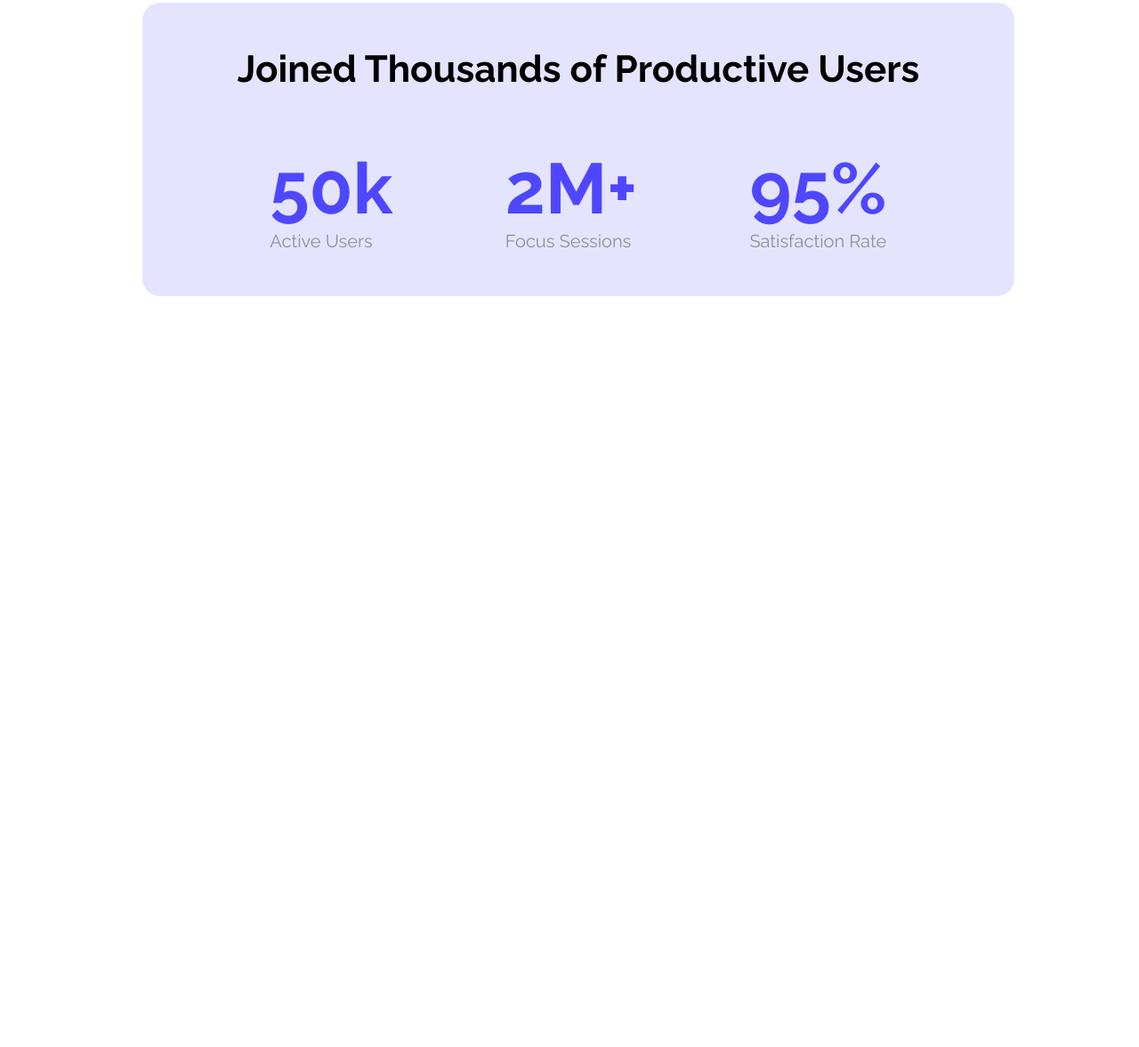
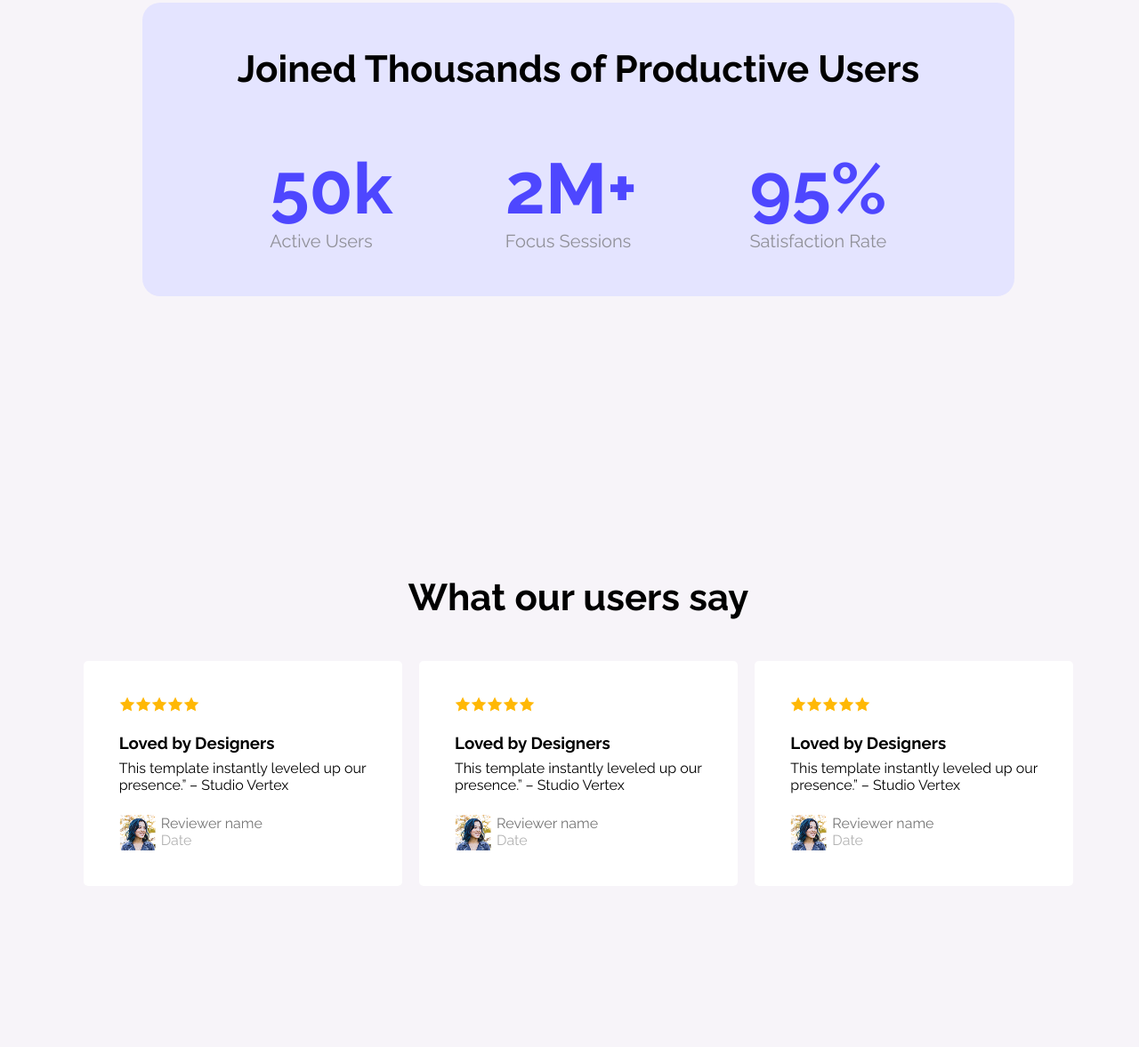
Before and after one commit to dishanlu/assignment-1, a plain HTML site: page index.html in a window 1280 px wide. Shown: the part 1606-2783 px from the top of the page at 89% size. Before the commit the page ends 2096 px from the top, so only its background shows below. Drawn offline with Linux system fonts and the light colour scheme.

Commit message:
baba-3 insert which is users say

```diff
--- a/index.html
+++ b/index.html
@@ -34,10 +34,13 @@
       <section class="baba-1">
         <div class="body-1">
           <h2 class="h2-all">See It in Action</h2>
-          <p class="p-all">Explore the live preview and imagine your brand <br>in this bold new look.</p>
+          <p class="p-all">
+            Explore the live preview and imagine your brand <br />in this bold
+            new look.
+          </p>
           <button class="btn-primary">Launch Live Preview</button>
         </div>
-        <img class="web-22" src="Assets/wc-mini.png" alt="">
+        <img class="web-22" src="Assets/wc-mini.png" alt="" />
       </section>
 
       <div class="baba-2">
@@ -46,21 +49,98 @@
 
           <div class="baba-2-users">
             <div>
-            <h1> 50k</h1>
+              <h1>50k</h1>
               <p>Active Users</p>
             </div>
             <div>
-            <h1> 2M+</h1>
+              <h1>2M+</h1>
               <p>Focus Sessions</p>
             </div>
             <div>
-            <h1> 95%</h1>
+              <h1>95%</h1>
               <p>Satisfaction Rate</p>
-          </div>
-
             </div>
           </div>
         </div>
+      </div>
+
+      <div class="baba-3">
+        <div>
+          <h2 class="h2-all">What our users say</h2>
+        </div>
+        <div class="users-say">
+          <div class="same">
+            <div class="icon">
+              <img src="Assets/icon-star.png" alt="" />
+              <img src="Assets/icon-star.png" alt="" />
+              <img src="Assets/icon-star.png" alt="" />
+              <img src="Assets/icon-star.png" alt="" />
+              <img src="Assets/icon-star.png" alt="" />
+            </div>
+            <div class="user-say">
+              <h3 class="h3-all">Loved by Designers</h3>
+              <p class="user-p-all">
+                This template instantly leveled up our <br />
+                presence.” – Studio Vertex
+              </p>
+            </div>
+            <div class="pic-name">
+              <img class="user-img" src="Assets/avatar.png" alt="" />
+              <div>
+                <p class="dark-1">Reviewer name</p>
+                <p class="dark-2">Date</p>
+              </div>
+            </div>
+          </div>
+          <div class="same">
+            <div class="icon">
+              <img src="Assets/icon-star.png" alt="" />
+              <img src="Assets/icon-star.png" alt="" />
+              <img src="Assets/icon-star.png" alt="" />
+              <img src="Assets/icon-star.png" alt="" />
+              <img src="Assets/icon-star.png" alt="" />
+            </div>
+            <div class="user-say">
+              <h3 class="h3-all">Loved by Designers</h3>
+              <p class="user-p-all">
+                This template instantly leveled up our <br />
+                presence.” – Studio Vertex
+              </p>
+            </div>
+            <div class="pic-name">
+              <img class="user-img" src="Assets/avatar.png" alt="" />
+              <div>
+                <p class="dark-1">Reviewer name</p>
+                <p class="dark-2">Date</p>
+              </div>
+            </div>
+          </div>
+          <div class="same">
+            <div class="icon">
+              <img src="Assets/icon-star.png" alt="" />
+              <img src="Assets/icon-star.png" alt="" />
+              <img src="Assets/icon-star.png" alt="" />
+              <img src="Assets/icon-star.png" alt="" />
+              <img src="Assets/icon-star.png" alt="" />
+            </div>
+            <div class="user-say">
+              <h3 class="h3-all">Loved by Designers</h3>
+              <p class="user-p-all">
+                This template instantly leveled up our <br />
+                presence.” – Studio Vertex
+              </p>
+            </div>
+            <div class="pic-name">
+              <img class="user-img" src="Assets/avatar.png" alt="" />
+              <div>
+                <p class="dark-1">Reviewer name</p>
+                <p class="dark-2">Date</p>
+              </div>
+            </div>
+          </div>
+        </div>
+      </div>
+
     </main>
   </body>
 </html>
--- a/styles/styles.css
+++ b/styles/styles.css
@@ -47,6 +47,10 @@ nav h3{
     font-size: 65px;
     font-weight: bold;
     margin-bottom: 40px;
+}
+
+main{
+    background-color: #f7f4f9;
 }
 
 /* Baba -1 style  */
@@ -108,3 +112,60 @@ nav h3{
     justify-content: space-around;
     padding-top: 40px;
 }
+
+/* baba-3 */
+
+.baba-3{
+    padding: 157px 40px 157px 60px;
+    border: none;
+    align-items: center;
+
+}
+
+.baba-3 h2{
+    text-align: center;
+}
+
+.users-say{
+    display: flex;
+    justify-content: space-around;
+    padding: 24px;
+
+
+}
+.h3-all{
+    padding-bottom: 8px;
+}
+
+.same{
+    flex-direction: column;
+    padding-top: 50px;
+    padding: 40px 40px;
+    border: none;
+    background-color:#FFFFFF;
+    border-radius: 5px;
+
+}
+.icon{
+    display: flex;
+    padding-bottom: 24px;
+}
+
+.pic-name{
+    display: flex;
+    gap: 6px;
+}
+.dark-1{
+    color: #757575;
+}
+.dark-2{
+    color: #B3B3B3;
+}
+.user-img{
+    size: 40px 40px;
+}
+.user-say{
+    padding-bottom: 24px;
+}
+
+/* baba-4 */
```
Lines whose indentation alone changed are shown as unchanged.
